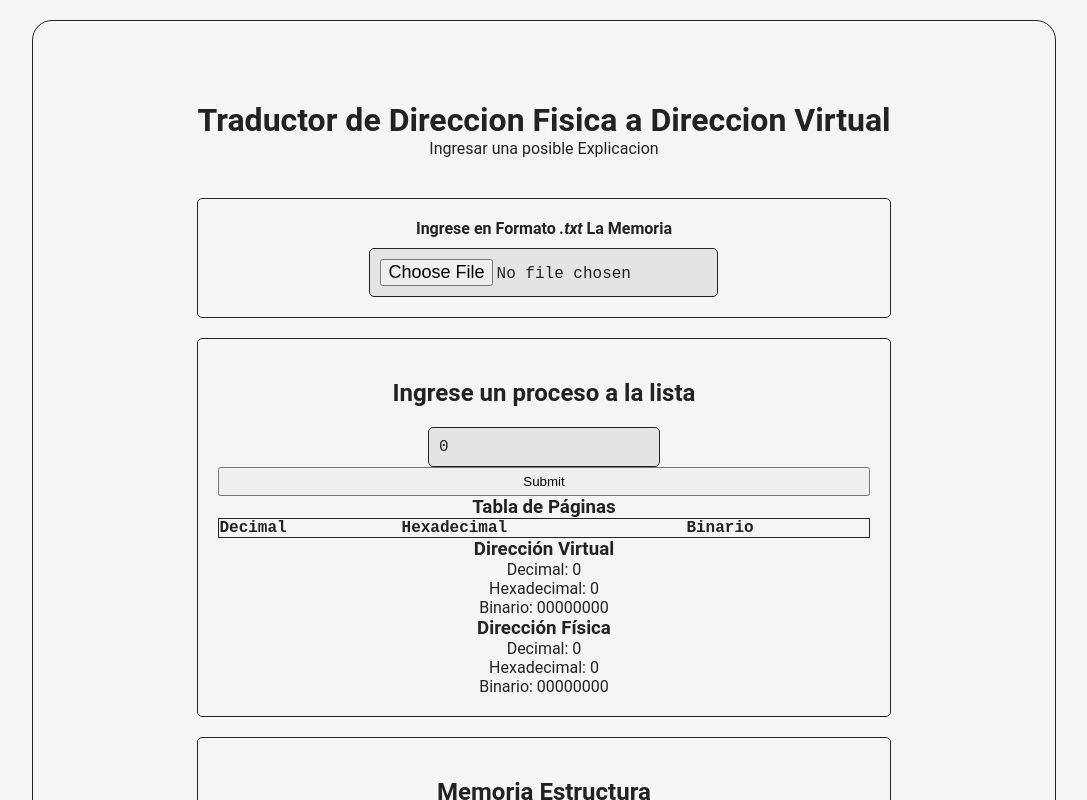
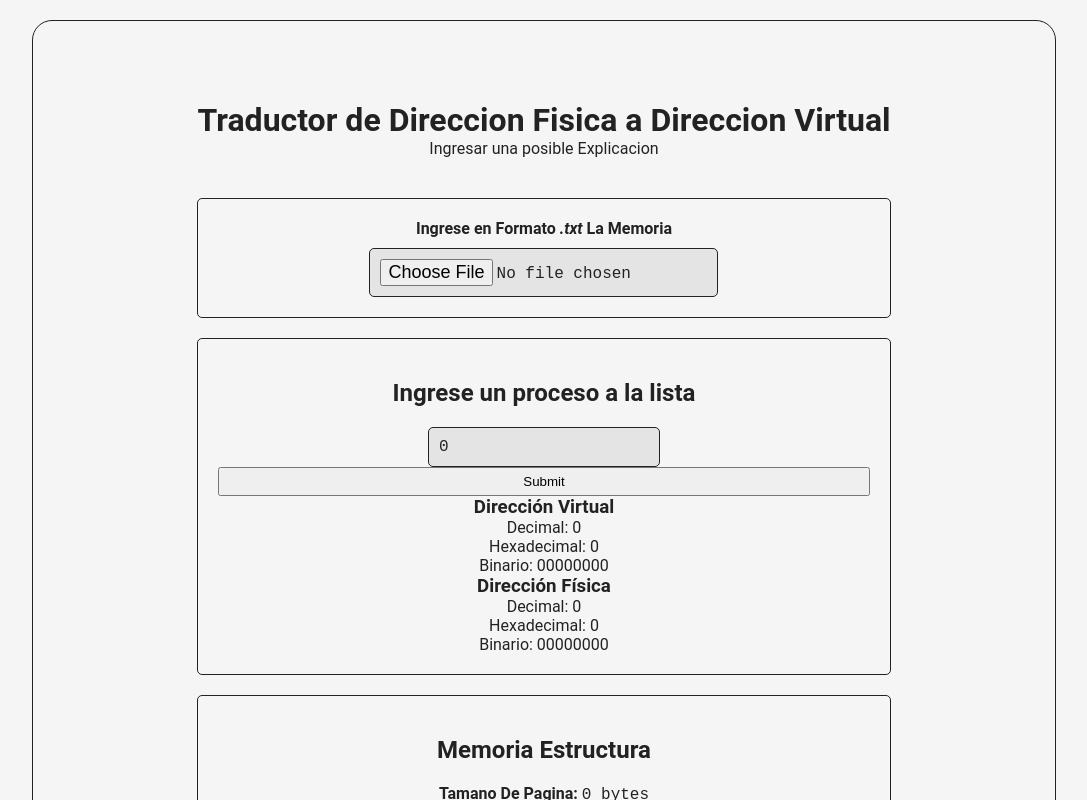
Before and after one commit to RainBWP/memory-manager-emulation, a React (Vite) app: page / in a window 1280 px wide. Shown: the top 800 px of the page, without its empty margins (96-1183 px from the left). Built offline with nearby package versions, Linux system fonts and the light colour scheme.

Commit message:
Aqui se implementara el manejo de memoria y otras cosas necesarias

```diff
--- a/src/OrdenamientoDeMemoria.tsx
+++ b/src/OrdenamientoDeMemoria.tsx
@@ -21,20 +21,22 @@ const LecturaDeDatos = (props: TraductorProps) => {
         };
     }, [currentPageIndex, pageTable]);
 
-    const onSubmit = () => {
-        if (currentPageIndex >= props.MemoriaVirtual.length) return;
-
-        const currentPage = props.MemoriaVirtual[currentPageIndex];
-        const memoryReader: MemoryReader = {
+    useEffect(() => {
+        const updatedPageTable = props.MemoriaVirtual.map((currentPage, index) => ({
             bit_cache: Boolean((currentPage >> 5) & 1),
             bit_modificado: Boolean((currentPage >> 4) & 1),
             bit_permiso: Boolean((currentPage >> 3) & 1),
             bit_presente_ausente: true, // Initially true when loaded into memory
             bit_referencia: Boolean((currentPage >> 1) & 1),
-            numero_de_frame: currentPageIndex, // Assuming frame number is the index for simplicity
-        };
+            numero_de_frame: index, // Assuming frame number is the index for simplicity
+        }));
+        setPageTable(updatedPageTable);
+    }, [props.MemoriaVirtual]);
 
-        setPageTable([...pageTable, memoryReader]);
+    const onSubmit = () => {
+        if (currentPageIndex >= props.MemoriaVirtual.length) return;
+
+        const currentPage = props.MemoriaVirtual[currentPageIndex];
         setVirtualAddress(currentPage);
         setPhysicalAddress(currentPageIndex * props.EstructuraDeMemoria.tamano_de_pagina);
 
@@ -58,25 +60,6 @@ const LecturaDeDatos = (props: TraductorProps) => {
             />
             <button onClick={onSubmit}>Submit</button>
 
-            <h3>Tabla de Páginas</h3>
-            <table>
-                <thead>
-                    <tr>
-                        <th>Decimal</th>
-                        <th>Hexadecimal</th>
-                        <th>Binario</th>
-                    </tr>
-                </thead>
-                <tbody>
-                    {pageTable.map((entry, index) => (
-                        <tr key={index}>
-                            <td>{entry.numero_de_frame}</td>
-                            <td>{entry.numero_de_frame.toString(16).toUpperCase()}</td>
-                            <td>{entry.numero_de_frame.toString(2).padStart(8, '0')}</td>
-                        </tr>
-                    ))}
-                </tbody>
-            </table>
 
             <h3>Dirección Virtual</h3>
             <p>Decimal: {formatAddress(virtualAddress).decimal}</p>
```
